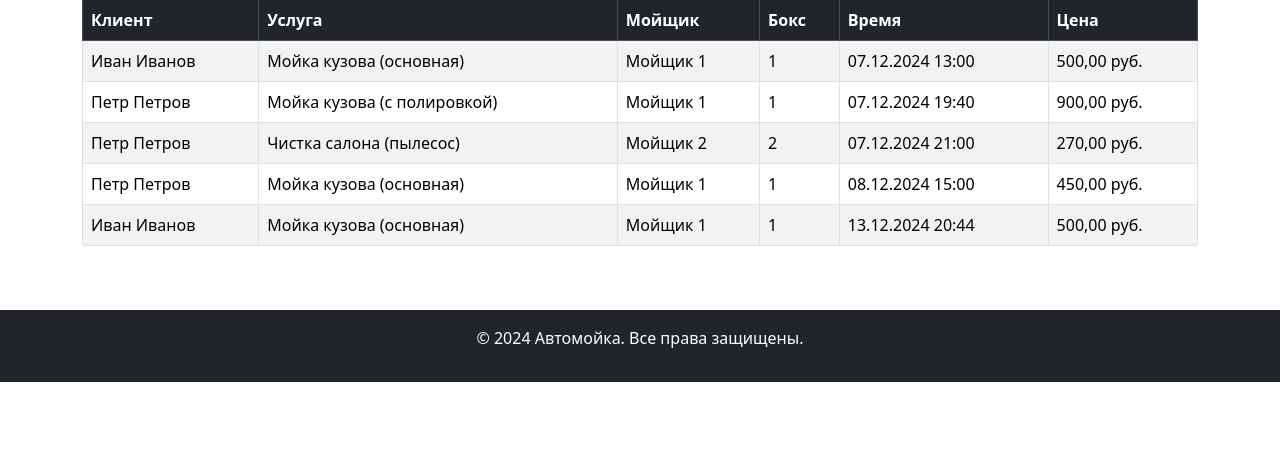
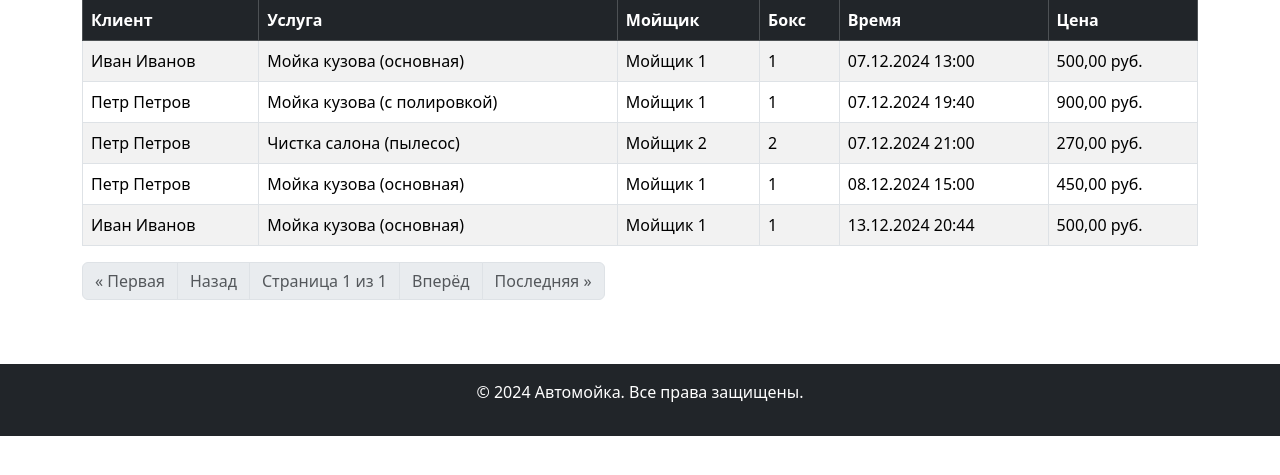
Before and after one commit to DanilaNesterov/carwash, a Django app: page /schedule/ in a window 1280 px wide. Shown: the part 143-618 px from the top of the page. Run offline with Django 5.2, Linux system fonts and the light colour scheme; data comes from the database, SQL or seed files in the repository.

Commit message:
Initial commit

```diff
--- a/carwash/carwash/urls.py
+++ b/carwash/carwash/urls.py
@@ -17,6 +17,12 @@ Including another URLconf
 from django.contrib import admin
 from django.urls import path, include
 
+
+handler404 = 'wash.views.handler_404'
+handler500 = 'wash.views.handler_500'
+handler403 = 'wash.views.handler_403'
+
+
 urlpatterns = [
     path('admin/', admin.site.urls),
     path('', include('wash.urls')),
--- a/carwash/wash/templates/wash/schedule.html
+++ b/carwash/wash/templates/wash/schedule.html
@@ -26,7 +26,52 @@
                 <td>{{ booking.booking_time|date:"d.m.Y H:i" }}</td>
                 <td>{{ booking.total_price }} руб.</td>
             </tr>
+        {% empty %}
+            <tr>
+                <td colspan="6">Нет записей для отображения.</td>
+            </tr>
         {% endfor %}
     </tbody>
 </table>
+
+<!-- Пагинация -->
+<div class="pagination">
+    <ul class="pagination justify-content-center">
+        {% if bookings.has_previous %}
+            <li class="page-item">
+                <a class="page-link" href="?page=1">&laquo; Первая</a>
+            </li>
+            <li class="page-item">
+                <a class="page-link" href="?page={{ bookings.previous_page_number }}">Назад</a>
+            </li>
+        {% else %}
+            <li class="page-item disabled">
+                <span class="page-link">&laquo; Первая</span>
+            </li>
+            <li class="page-item disabled">
+                <span class="page-link">Назад</span>
+            </li>
+        {% endif %}
+
+        <li class="page-item disabled">
+            <span class="page-link">Страница {{ bookings.number }} из {{ bookings.paginator.num_pages }}</span>
+        </li>
+
+        {% if bookings.has_next %}
+            <li class="page-item">
+                <a class="page-link" href="?page={{ bookings.next_page_number }}">Вперёд</a>
+            </li>
+            <li class="page-item">
+                <a class="page-link" href="?page={{ bookings.paginator.num_pages }}">Последняя &raquo;</a>
+            </li>
+        {% else %}
+            <li class="page-item disabled">
+                <span class="page-link">Вперёд</span>
+            </li>
+            <li class="page-item disabled">
+                <span class="page-link">Последняя &raquo;</span>
+            </li>
+        {% endif %}
+    </ul>
+</div>
 {% endblock %}
--- a/carwash/wash/urls.py
+++ b/carwash/wash/urls.py
@@ -1,5 +1,11 @@
 from django.urls import path
 from . import views
+
+
+handler404 = 'wash.views.handler_404'
+handler500 = 'wash.views.handler_500'
+handler403 = 'wash.views.handler_403'
+
 
 urlpatterns = [
     path('', views.book_service, name='book_service'),
--- a/carwash/wash/views.py
+++ b/carwash/wash/views.py
@@ -3,6 +3,7 @@ from django.utils import timezone
 from django.shortcuts import render, get_object_or_404, redirect
 from django.contrib import messages
 from .models import Service, Washer, Box, CarWashBooking, Client
+from django.core.paginator import Paginator, PageNotAnInteger, EmptyPage
 
 
 def book_service(request):
@@ -101,6 +102,30 @@ def book_service(request):
 
 
 def schedule(request):
-    """Просмотр расписания записей, отсортированных по времени."""
+    """Просмотр расписания записей с пагинацией."""
     bookings = CarWashBooking.objects.select_related('client', 'service', 'washer', 'box').order_by('booking_time')
-    return render(request, 'wash/schedule.html', {'bookings': bookings})
+
+    # Настройка пагинации
+    paginator = Paginator(bookings, 10)  # 10 записей на страницу
+    page = request.GET.get('page', 1)  # Получение текущей страницы
+
+    try:
+        bookings_page = paginator.page(page)
+    except PageNotAnInteger:
+        bookings_page = paginator.page(1)  # Если page не целое число, показать первую страницу
+    except EmptyPage:
+        bookings_page = paginator.page(paginator.num_pages)  # Если page за пределами диапазона, показать последнюю страницу
+
+    return render(request, 'wash/schedule.html', {'bookings': bookings_page})
+
+
+def handler_404(request, exception):
+    return render(request, 'wash/404.html', status=404)
+
+
+def handler_500(request):
+    return render(request, 'wash/500.html', status=500)
+
+
+def handler_403(request, exception=None):
+    return render(request, 'wash/403.html', status=403)
```
Also changed, not shown: carwash/carwash/settings.py (+4 -5 lines), carwash/wash/templates/wash/403.html (added, +11 -0 lines), carwash/wash/templates/wash/404.html (added, +11 -0 lines), carwash/wash/templates/wash/500.html (added, +11 -0 lines).
